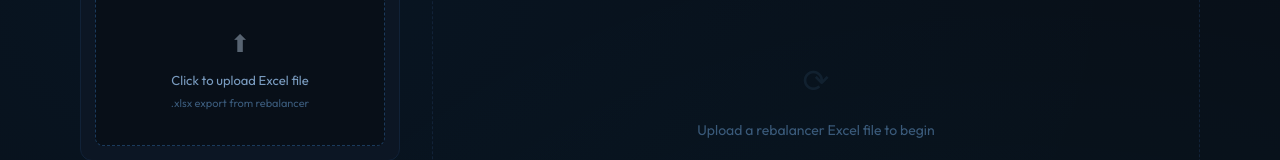
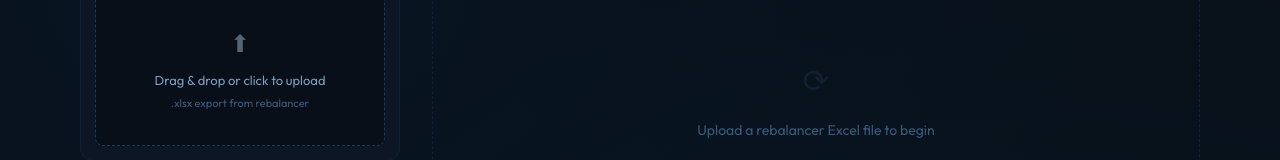
Before and after one commit to stephenong-wq/securities-mapper, a Next.js app: page / in a window 1280 px wide. Both pictures are taken after a click on the button "IMPORT". Shown: the part 181-341 px from the top of the page. Built offline with nearby package versions, Linux system fonts and the light colour scheme; a web font is replaced by a local one.

Commit message:
Update page.tsx

```diff
--- a/src/app/page.tsx
+++ b/src/app/page.tsx
@@ -347,12 +347,15 @@ export default function Home() {
                 <div style={{ padding: 14 }}>
                   <div
                     onClick={() => fileInputRef.current?.click()}
+                    onDragOver={e => { e.preventDefault(); (e.currentTarget as HTMLDivElement).style.borderColor = "var(--accent)"; (e.currentTarget as HTMLDivElement).style.background = "rgba(0,200,255,0.06)" }}
+                    onDragLeave={e => { (e.currentTarget as HTMLDivElement).style.borderColor = "var(--border-strong)"; (e.currentTarget as HTMLDivElement).style.background = "var(--surface)" }}
+                    onDrop={e => { e.preventDefault(); (e.currentTarget as HTMLDivElement).style.borderColor = "var(--border-strong)"; (e.currentTarget as HTMLDivElement).style.background = "var(--surface)"; const file = e.dataTransfer.files?.[0]; if (file) handleImport(file) }}
                     style={{ border: "1px dashed var(--border-strong)", borderRadius: 8, padding: "32px 20px", textAlign: "center", cursor: "pointer", transition: "all 0.15s", background: "var(--surface)" }}
                     onMouseEnter={e => { (e.currentTarget as HTMLDivElement).style.borderColor = "var(--accent)"; (e.currentTarget as HTMLDivElement).style.background = "rgba(0,200,255,0.03)" }}
                     onMouseLeave={e => { (e.currentTarget as HTMLDivElement).style.borderColor = "var(--border-strong)"; (e.currentTarget as HTMLDivElement).style.background = "var(--surface)" }}
                   >
                     <div style={{ fontSize: 24, marginBottom: 8, opacity: 0.4 }}>⬆</div>
-                    <div style={{ fontSize: 13, color: "var(--ink-muted)", marginBottom: 4 }}>Click to upload Excel file</div>
+                    <div style={{ fontSize: 13, color: "var(--ink-muted)", marginBottom: 4 }}>Drag & drop or click to upload</div>
                     <div style={{ fontSize: 11, color: "var(--ink-faint)" }}>.xlsx export from rebalancer</div>
                   </div>
                   <input ref={fileInputRef} type="file" accept=".xlsx" onChange={handleFileChange} style={{ display: "none" }} />
```
